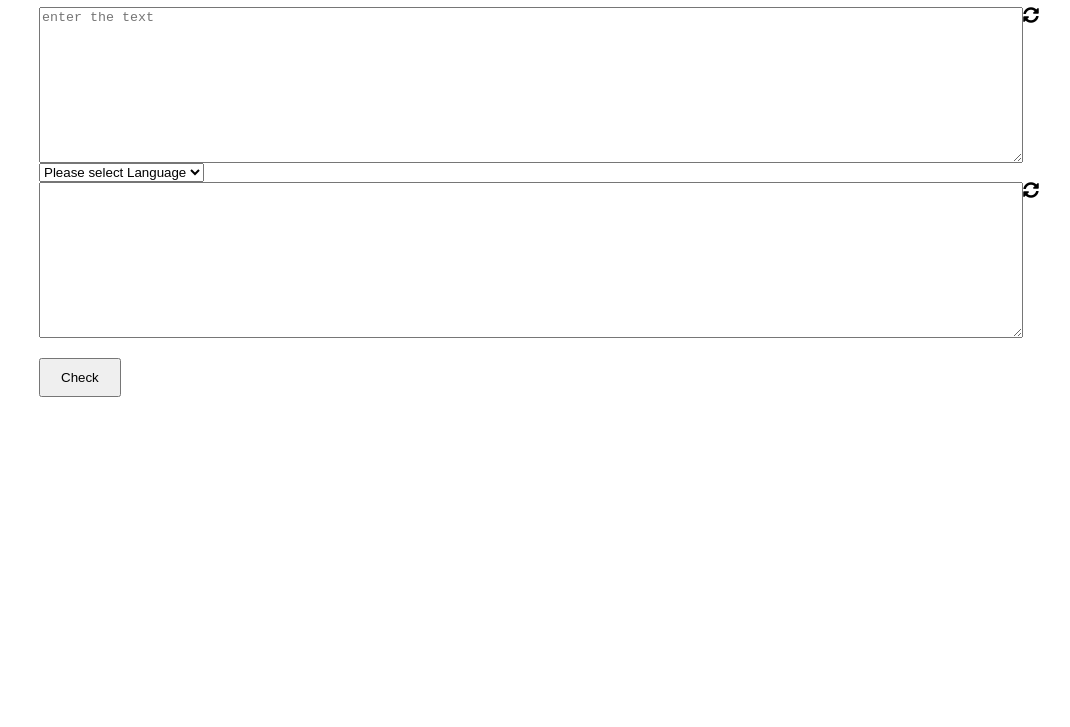
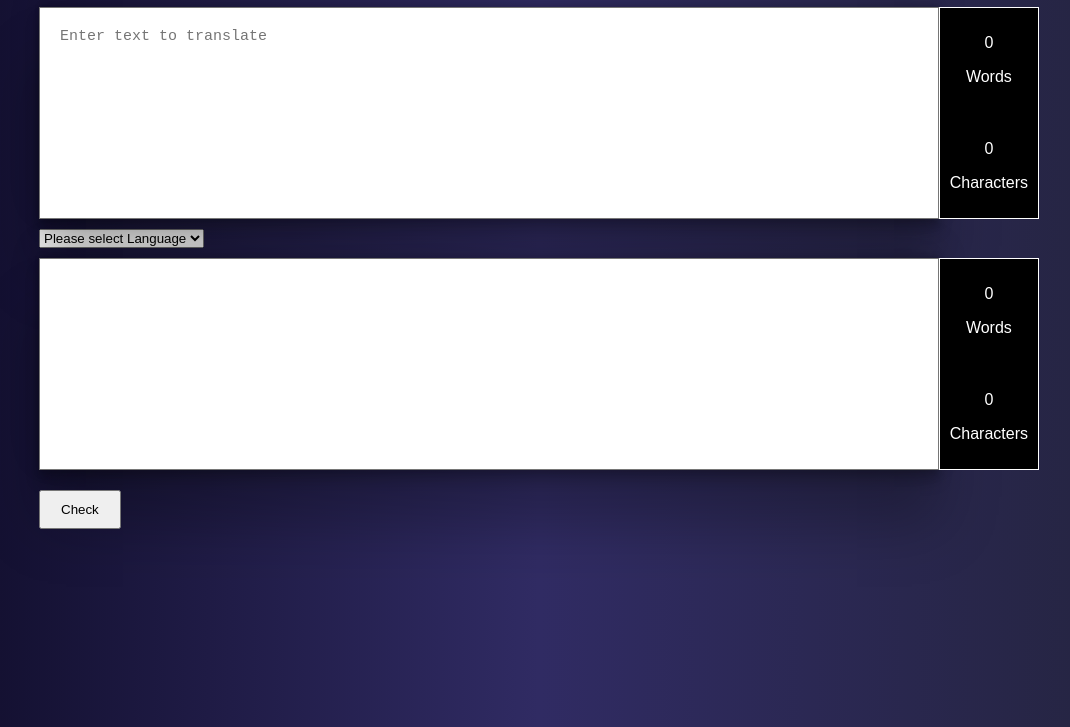
Before and after one commit to dulko-dev/translator_js, a website with bundled scripts: page index.html in a window 1280 px wide. Shown: the part 73-800 px from the top of the page, without its empty margins (101-1171 px from the left). Built offline with nearby package versions, Linux system fonts and the light colour scheme; no server answers; files whose address does not match are found by name.

Commit message:
add style and concept for new function world count

```diff
--- a/app.js
+++ b/app.js
@@ -1,31 +1,5 @@
-const btn = document.querySelector(".btn");
-const select = document.querySelector("select");
+import translator from "./translator.js";
 
-const getLanguageSource = async (e) => {
-  e.preventDefault();
-  const textInput = document.querySelector("#postText").value;
-  const res = await fetch("https://libretranslate.de/detect", {
-    method: "POST",
-    body: JSON.stringify({
-      q: textInput,
-    }),
-    headers: { "Content-Type": "application/json" },
-  });
+const translate = translator();
 
-  console.log(await res.json());
-};
-
-btn.addEventListener("click", getLanguageSource);
-
-const arr = [1, 2, 3, 4, 5];
-
-const languages = async () => {
-  const res = await fetch("https://libretranslate.com/languages");
-  const result = await res.json();
-  // let option = document.createElement('option')
-  const lang = `${result.map((lang) => `<option>${lang.name}</option>`)}`
-  select.innerHTML = lang;
-  // select.appendChild(option)
-};
-
-languages();
+translate.languages();
--- a/index.html
+++ b/index.html
@@ -4,7 +4,7 @@
     <meta charset="UTF-8" />
     <meta http-equiv="X-UA-Compatible" content="IE=edge" />
     <meta name="viewport" content="width=device-width, initial-scale=1.0" />
-    <link rel="stylesheet" href="style.css" type="" />
+    <link rel="stylesheet" href="style.css"/>
     <script src="./node_modules/axios/dist/axios.min.js"></script>
     <link
       rel="stylesheet"
@@ -18,7 +18,6 @@
   <body>
     <div class="content">
       <h1>Text Translator</h1>
-
       <form>
         <div class="first-template">
           <label for="postText"></label>
@@ -27,9 +26,18 @@
             id="postText"
             cols="30"
             rows="10"
-            placeholder="enter the text"
+            placeholder="Enter text to translate"
           ></textarea>
-          <i class="fas fa-sync-alt"></i>
+          <div class="count">
+            <div>
+              <p class="word-count">0</p>
+              <p>Words</p>
+            </div>
+            <div>
+              <p class="character-count">0</p>
+              <p>Characters</p>
+            </div>
+          </div>
         </div>
         <label for="lang"></label>
         <select id="lang">
@@ -38,12 +46,21 @@
         <div class="first-template">
           <label for="outputText"></label>
           <textarea name="" id="outputText" cols="30" rows="10"></textarea>
-          <i class="fas fa-sync-alt"></i>
+          <div class="count">
+            <div>
+              <p class="word-count">0</p>
+              <p>Words</p>
+            </div>
+            <div>
+              <p class="character-count">0</p>
+              <p>Characters</p>
+            </div>
+          </div>
         </div>
         <button class="btn" type="submit">Check</button>
       </form>
     </div>
 
-    <script src="app.js" defer></script>
+    <script src="app.js" defer type="module"></script>
   </body>
 </html>
--- a/package.json
+++ b/package.json
@@ -5,7 +5,8 @@
   "main": "app.js",
   "scripts": {
     "dev": "lite-server",
-    "css": "node-sass --include-path scss style.scss style.css"
+    "css": "node-sass --include-path scss style.scss style.css",
+    "watch": "nodemon -e scss -x npm run css"
   },
   "repository": {
     "type": "git",
@@ -21,7 +22,8 @@
   "dependencies": {
     "axios": "^0.21.4",
     "lite-server": "^2.6.1",
-    "node-sass": "^6.0.1"
+    "node-sass": "^6.0.1",
+    "nodemon": "^2.0.13"
   },
   "devDependencies": {
     "font-awesome": "^4.7.0"
--- a/style.scss
+++ b/style.scss
@@ -1,7 +1,10 @@
+body {
+  background-image: linear-gradient(to right, #0f0c29, #302b63, #24243e);
   .content {
     max-width: 1000px;
     margin: 0 auto;
-
+    font-family: sans-serif;
+    color: #ffffff;
     .first-template {
       display: flex;
     }
@@ -9,9 +12,28 @@
     #outputText {
       display: block;
       width: 100%;
+      box-shadow: rgba(0, 0, 0, 0.25) 0px 54px 55px,
+        rgba(0, 0, 0, 0.12) 0px -12px 30px, rgba(0, 0, 0, 0.12) 0px 4px 6px,
+        rgba(0, 0, 0, 0.17) 0px 12px 13px, rgba(0, 0, 0, 0.09) 0px -3px 5px;
+      padding: 20px;
+      resize: none;
+      font-size: 15px;
+    }
+    .count {
+      background: #000000;
+      border: 1px solid #ffffff;
+      display: flex;
+      flex-direction: column;
+      justify-content: space-between;
+      padding: 10px;
+      box-sizing: border-box;
+      & > div {
+        text-align: center;
+      }
     }
     #lang {
       display: block;
+      margin: 10px 0;
     }
     .btn {
       margin-top: 20px;
@@ -19,3 +41,4 @@
       padding: 10px 20px;
     }
   }
+}
--- /dev/null
+++ b/translator.js
@@ -0,0 +1,33 @@
+export default function translator() {
+  const btn = document.querySelector(".btn");
+  const select = document.querySelector("select");
+
+  const getLanguageSource = async (e) => {
+    e.preventDefault();
+    const textInput = document.querySelector("#postText").value;
+    const res = await fetch("https://libretranslate.de/detect", {
+      method: "POST",
+      body: JSON.stringify({
+        q: textInput,
+      }),
+      headers: { "Content-Type": "application/json" },
+    });
+
+  };
+
+  btn.addEventListener("click", getLanguageSource);
+
+  async function languages() {
+    const res = await fetch("https://libretranslate.com/languages");
+    const result = await res.json();
+    // let option = document.createElement('option')
+    const lang = `${result.map((lang) => `<option>${lang.name}</option>`)}`;
+    select.innerHTML = lang;
+    // select.appendChild(option)
+  }
+
+  return {
+    getLanguageSource,
+    languages,
+  };
+}
```
Also changed, not shown: style.css, worldLive.js (added), 2 other files. Lines whose indentation alone changed are shown as unchanged.
